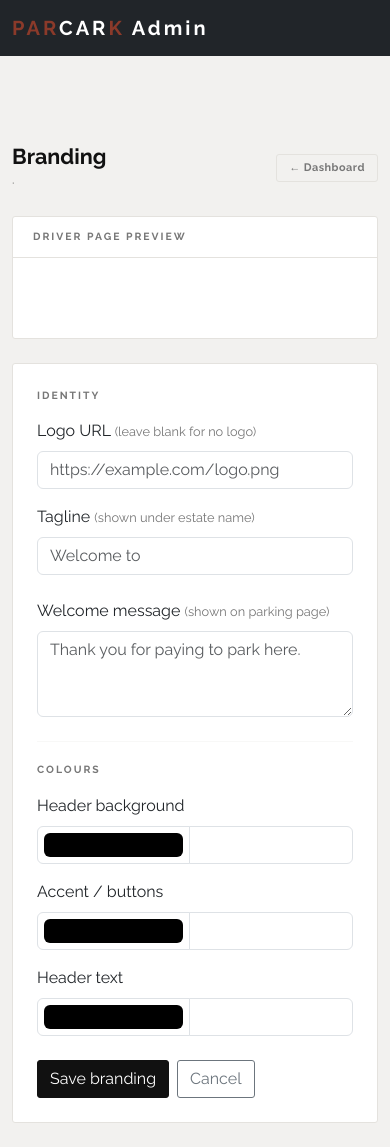
After one commit to gswelby-png/landmarque, a FastAPI app: template app/templates/admin/car_park_branding_form.html in a window 390 px wide. The commit adds this page. Run offline with FastAPI, Linux system fonts and the light colour scheme; the template is opened without the code that fills it, so the values that code supplies are empty.

Commit message:
Add branding editor, car park creation from admin, amount column, mobile pricing fix, dashboard password change
- Admin: create car park with owner assignment from dashboard
- Admin: branding editor per car park (logo URL, welcome text, tagline, colours with live preview)
- Migration: safely adds logo_url and welcome_text columns to existing DB
- Driver pages: logo and welcome text now dynamic from DB instead of hardcoded
- Owner parking log: amount column added
- Owner pricing table: Max hrs/From/To hidden on mobile (d-none d-md-table-cell)
- Owner dashboard: change password panel accessible via lock icon in navbar

Co-Authored-By: Claude Sonnet 4.6 <noreply@anthropic.com>

```diff
--- a/app/models.py
+++ b/app/models.py
@@ -59,6 +59,8 @@ class CarPark(Base):
     brand_primary = Column(String, nullable=False, default="#1a3a2a")   # header bg
     brand_accent = Column(String, nullable=False, default="#c8a84b")    # buttons
     brand_text = Column(String, nullable=False, default="#ffffff")      # header text
+    logo_url = Column(String, nullable=True)
+    welcome_text = Column(String, nullable=True)
     is_active = Column(Boolean, default=True)
     created_at = Column(DateTime, default=lambda: datetime.now(timezone.utc))
 
--- a/app/routers/driver.py
+++ b/app/routers/driver.py
@@ -42,6 +42,8 @@ def park_landing(slug: str, request: Request, db: Session = Depends(get_db)):
         "car_park_slug": car_park.slug,
         "car_park_tagline": car_park.tagline,
         "estate_name": car_park.owner.name,
+        "logo_url": car_park.logo_url or "",
+        "welcome_text": car_park.welcome_text or "",
         "brand": brand,
         "options": options,
     }
@@ -83,6 +85,8 @@ async def create_checkout(
         "number_plate": number_plate.upper().replace(" ", ""),
         "duration_label": duration_label,
         "amount": f"£{amount_pence / 100:.2f}",
+        "logo_url": car_park.logo_url or "",
+        "welcome_text": car_park.welcome_text or "",
         "brand": brand,
     }
     return templates.TemplateResponse("driver/payment_mockup.html", context)
--- a/app/routers/owner.py
+++ b/app/routers/owner.py
@@ -217,6 +217,7 @@ def dashboard(request: Request, db: Session = Depends(get_db), pw_ok: bool = Que
                 {
                     "plate": t.number_plate,
                     "duration": "All day" if t.is_all_day else f"{t.duration_hours} hour{'s' if t.duration_hours > 1 else ''}",
+                    "amount": f"£{t.owner_amount_pence / 100:.2f}",
                     "expires": (
                         make_aware(t.parked_at).replace(hour=23, minute=59, second=0).strftime("%d %b %Y %H:%M")
                         if t.is_all_day and t.parked_at
--- /dev/null
+++ b/app/templates/admin/car_park_branding_form.html
@@ -0,0 +1,145 @@
+{% extends "base.html" %}
+{% block title %}Branding — {{ cp.name }} — ParCark Admin{% endblock %}
+
+{% block navbar %}
+<nav class="navbar navbar-dark bg-dark">
+  <div class="container">
+    <a class="navbar-brand" href="/admin/dashboard"><span style="color:#8B3A2A">PAR</span><span style="color:#fff">CAR</span><span style="color:#8B3A2A">K</span> Admin</a>
+  </div>
+</nav>
+{% endblock %}
+
+{% block head %}
+<style>
+  .preview-header {
+    border-radius: 6px;
+    padding: 1.5rem;
+    text-align: center;
+    margin-bottom: 1rem;
+  }
+  .preview-logo { max-height: 60px; max-width: 160px; margin-bottom: .75rem; display: block; margin-left: auto; margin-right: auto; }
+  .preview-estate { font-weight: 700; font-size: 1.1rem; letter-spacing: 2px; text-transform: uppercase; margin-bottom: .25rem; }
+  .preview-tagline { font-size: .82rem; font-weight: 300; opacity: .75; }
+</style>
+{% endblock %}
+
+{% block content %}
+<div class="row justify-content-center mt-5 pt-3">
+  <div class="col-lg-7">
+
+    <div class="d-flex align-items-center justify-content-between mb-4">
+      <div>
+        <h4 class="fw-bold mb-0">Branding</h4>
+        <p style="font-size:.8rem; color:var(--muted); margin:.2rem 0 0;">{{ cp.name }} &middot; {{ cp.owner_name }}</p>
+      </div>
+      <a href="/admin/dashboard" class="act" style="font-size:.68rem; font-weight:700; letter-spacing:.5px; padding:.3rem .75rem; border-radius:3px; border:1px solid var(--border); color:var(--muted); text-decoration:none;">&#8592; Dashboard</a>
+    </div>
+
+    {% if saved %}
+    <div style="background:#e9f7ee; border-left:3px solid #1a6b2a; color:#1a6b2a; font-size:.82rem; padding:.75rem 1rem; border-radius:2px; margin-bottom:1.25rem; font-weight:600;">
+      Saved successfully.
+    </div>
+    {% endif %}
+
+    <!-- Live preview -->
+    <div class="card mb-4">
+      <div style="padding:.75rem 1.25rem; border-bottom:1px solid var(--border);">
+        <p style="font-size:.65rem; font-weight:700; letter-spacing:2px; text-transform:uppercase; color:var(--muted); margin:0;">Driver page preview</p>
+      </div>
+      <div class="preview-header" id="preview-header" style="background:{{ cp.brand_primary }};">
+        {% if cp.logo_url %}
+        <img src="{{ cp.logo_url }}" alt="logo" class="preview-logo" id="preview-logo">
+        {% else %}
+        <img src="" alt="" class="preview-logo" id="preview-logo" style="display:none;">
+        {% endif %}
+        <p class="preview-estate" id="preview-estate" style="color:{{ cp.brand_text }};">{{ cp.owner_name }}</p>
+        <p class="preview-tagline" id="preview-tagline" style="color:{{ cp.brand_text }};">{{ cp.tagline or cp.name }}</p>
+      </div>
+    </div>
+
+    <div class="card p-4">
+      <form method="post" action="/admin/car-parks/{{ cp.id }}/branding">
+
+        <p style="font-size:.65rem; font-weight:700; letter-spacing:2px; text-transform:uppercase; color:var(--muted); margin-bottom:1rem;">Identity</p>
+
+        <div class="mb-3">
+          <label class="form-label">Logo URL <span style="font-weight:400; color:var(--muted); font-size:.8rem;">(leave blank for no logo)</span></label>
+          <input type="url" name="logo_url" id="inp-logo" class="form-control" value="{{ cp.logo_url }}"
+                 placeholder="https://example.com/logo.png"
+                 oninput="updatePreviewLogo(this.value)">
+        </div>
+
+        <div class="mb-4">
+          <label class="form-label">Tagline <span style="font-weight:400; color:var(--muted); font-size:.8rem;">(shown under estate name)</span></label>
+          <input type="text" name="tagline" id="inp-tagline" class="form-control" value="{{ cp.tagline }}"
+                 placeholder="Welcome to {{ cp.owner_name }}"
+                 oninput="document.getElementById('preview-tagline').textContent = this.value || '{{ cp.name }}'">
+        </div>
+
+        <div class="mb-4">
+          <label class="form-label">Welcome message <span style="font-weight:400; color:var(--muted); font-size:.8rem;">(shown on parking page)</span></label>
+          <textarea name="welcome_text" class="form-control" rows="3"
+                    placeholder="Thank you for paying to park here.">{{ cp.welcome_text }}</textarea>
+        </div>
+
+        <hr style="border-color:var(--border); margin-bottom:1.25rem;">
+        <p style="font-size:.65rem; font-weight:700; letter-spacing:2px; text-transform:uppercase; color:var(--muted); margin-bottom:1rem;">Colours</p>
+
+        <div class="row g-3 mb-4">
+          <div class="col-md-4">
+            <label class="form-label">Header background</label>
+            <div class="input-group">
+              <input type="color" name="brand_primary" id="inp-primary" class="form-control form-control-color" value="{{ cp.brand_primary }}"
+                     oninput="document.getElementById('preview-header').style.background=this.value">
+              <input type="text" class="form-control" value="{{ cp.brand_primary }}" id="txt-primary"
+                     oninput="document.getElementById('inp-primary').value=this.value; document.getElementById('preview-header').style.background=this.value;">
+            </div>
+          </div>
+          <div class="col-md-4">
+            <label class="form-label">Accent / buttons</label>
+            <div class="input-group">
+              <input type="color" name="brand_accent" id="inp-accent" class="form-control form-control-color" value="{{ cp.brand_accent }}">
+              <input type="text" class="form-control" value="{{ cp.brand_accent }}" id="txt-accent"
+                     oninput="document.getElementById('inp-accent').value=this.value;">
+            </div>
+          </div>
+          <div class="col-md-4">
+            <label class="form-label">Header text</label>
+            <div class="input-group">
+              <input type="color" name="brand_text" id="inp-text" class="form-control form-control-color" value="{{ cp.brand_text }}"
+                     oninput="updatePreviewText(this.value)">
+              <input type="text" class="form-control" value="{{ cp.brand_text }}" id="txt-text"
+                     oninput="document.getElementById('inp-text').value=this.value; updatePreviewText(this.value);">
+            </div>
+          </div>
+        </div>
+
+        <div class="d-flex gap-2">
+          <button type="submit" class="btn btn-dark">Save branding</button>
+          <a href="/admin/dashboard" class="btn btn-outline-secondary">Cancel</a>
+        </div>
+      </form>
+    </div>
+  </div>
+</div>
+
+<script>
+function updatePreviewLogo(url) {
+  const img = document.getElementById('preview-logo');
+  if (url) { img.src = url; img.style.display = 'block'; }
+  else { img.src = ''; img.style.display = 'none'; }
+}
+
+function updatePreviewText(color) {
+  document.getElementById('preview-estate').style.color = color;
+  document.getElementById('preview-tagline').style.color = color;
+}
+
+// Sync colour pickers → text inputs
+['primary','accent','text'].forEach(key => {
+  document.getElementById('inp-' + key).addEventListener('input', e => {
+    document.getElementById('txt-' + key).value = e.target.value;
+  });
+});
+</script>
+{% endblock %}
--- a/main.py
+++ b/main.py
@@ -14,6 +14,20 @@ from app.routers import driver, owner, admin
 from app.auth import hash_password
 
 models.Base.metadata.create_all(bind=engine)
+
+
+def migrate():
+    """Add new columns to existing tables without dropping data."""
+    from sqlalchemy import inspect, text
+    inspector = inspect(engine)
+    columns = [c["name"] for c in inspector.get_columns("car_parks")]
+    with engine.connect() as conn:
+        if "logo_url" not in columns:
+            conn.execute(text("ALTER TABLE car_parks ADD COLUMN logo_url VARCHAR"))
+            conn.commit()
+        if "welcome_text" not in columns:
+            conn.execute(text("ALTER TABLE car_parks ADD COLUMN welcome_text VARCHAR"))
+            conn.commit()
 
 
 def seed():
@@ -111,6 +125,7 @@ def seed():
         db.close()
 
 
+migrate()
 seed()
 
 app = FastAPI(title="ParCark")
```
Also changed, not shown: app/routers/admin.py (+99 -0 lines), app/templates/admin/car_park_form.html (added, +72 -0 lines), app/templates/admin/dashboard.html (+11 -4 lines), app/templates/driver/park.html (+4 -5 lines), app/templates/driver/payment_mockup.html (+4 -5 lines), app/templates/owner/dashboard.html (+65 -9 lines).
